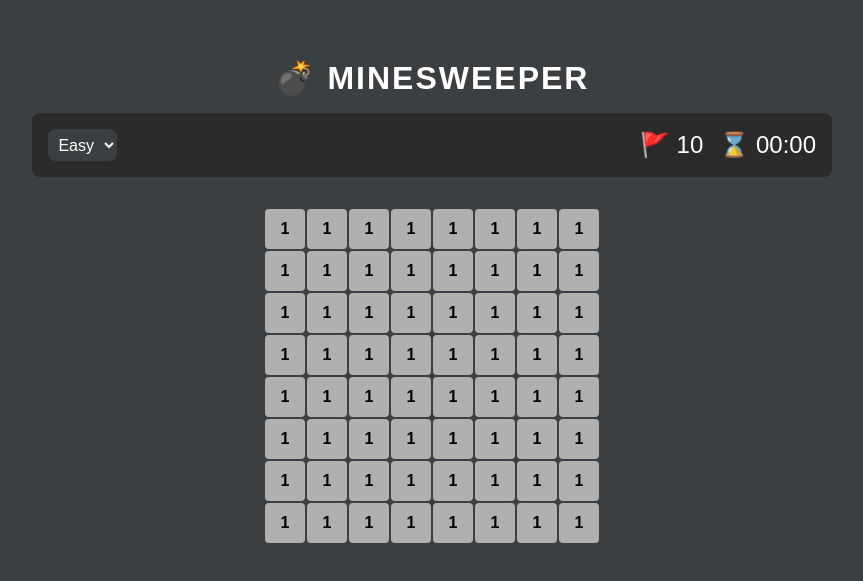
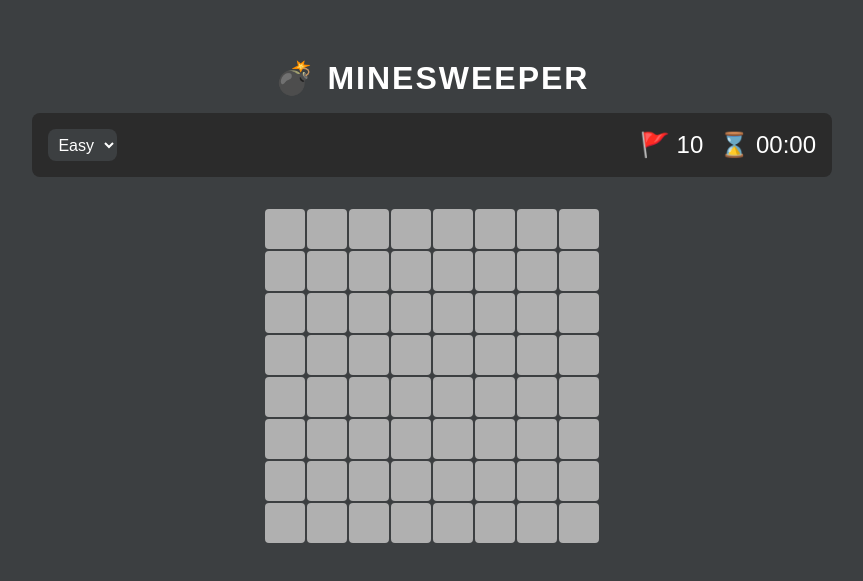
Before and after one commit to Krycha94/minesweeper, a React (Vite) app: page / in a window 1280 px wide. Shown: the part 107-688 px from the top of the page, without its empty margins (208-1071 px from the left). Built offline with nearby package versions, Linux system fonts and the light colour scheme.

Commit message:
Add function to create board with updated icons

```diff
--- a/src/App.jsx
+++ b/src/App.jsx
@@ -8,7 +8,7 @@ function App() {
 			<div className={styles.container}>
 				<h1 className={styles.title}>💣 Minesweeper</h1>
 				<Panel />
-				<Board />
+				<Board rows={8} cols={8} mines={10}/>
 			</div>
 		</main>
 	);
--- a/src/components/Board.jsx
+++ b/src/components/Board.jsx
@@ -1,73 +1,49 @@
+import { useEffect, useState } from "react";
 import Cell from "./Cell";
 import styles from "./Board.module.css";
 
-const Board = () => {
+const Board = ({ rows, cols, mines }) => {
+	const [cells, setCells] = useState([]);
+	// console.log(cells);
+
+	const createCells = () => {
+		const newCells = [];
+
+		for (let i = 0; i < rows; i++) {
+			for (let j = 0; j < cols; j++) {
+				newCells.push({
+					id: `${i}-${j}`,
+					row: i,
+					col: j,
+					isMine: false,
+					isRevealed: false,
+					isFlagged: false,
+					adjacentBombs: null,
+				});
+			}
+		}
+
+		//Generate random mines
+		let minesPlaced = 0;
+		while (minesPlaced < mines) {
+			const index = Math.floor(Math.random() * (rows * cols));
+			if (!newCells[index].isMine) {
+				newCells[index].isMine = true;
+				minesPlaced++;
+			}
+		}
+		setCells(newCells);
+	};
+
+	useEffect(() => {
+		createCells();
+	}, []);
+
 	return (
 		<section className={styles.board}>
-			<Cell />
-			<Cell />
-			<Cell />
-			<Cell />
-			<Cell />
-			<Cell />
-			<Cell />
-			<Cell />
-			<Cell />
-			<Cell />
-			<Cell />
-			<Cell />
-			<Cell />
-			<Cell />
-			<Cell />
-			<Cell />
-			<Cell />
-			<Cell />
-			<Cell />
-			<Cell />
-			<Cell />
-			<Cell />
-			<Cell />
-			<Cell />
-			<Cell />
-			<Cell />
-			<Cell />
-			<Cell />
-			<Cell />
-			<Cell />
-			<Cell />
-			<Cell />
-			<Cell />
-			<Cell />
-			<Cell />
-			<Cell />
-			<Cell />
-			<Cell />
-			<Cell />
-			<Cell />
-			<Cell />
-			<Cell />
-			<Cell />
-			<Cell />
-			<Cell />
-			<Cell />
-			<Cell />
-			<Cell />
-			<Cell />
-			<Cell />
-			<Cell />
-			<Cell />
-			<Cell />
-			<Cell />
-			<Cell />
-			<Cell />
-			<Cell />
-			<Cell />
-			<Cell />
-			<Cell />
-			<Cell />
-			<Cell />
-			<Cell />
-			<Cell />
+			{cells.map((cell) => (
+				<Cell key={cell.id} {...cell} />
+			))}
 		</section>
 	);
 };
--- a/src/components/Cell.jsx
+++ b/src/components/Cell.jsx
@@ -1,7 +1,12 @@
 import styles from "./Cell.module.css";
 
-const Cell = () => {
-	return <button className={styles.cell}>1</button>;
+const Cell = ({ isMine, isRevealed, isFlagged, adjacentBombs }) => {
+	return (
+		<button className={`${styles.cell} ${isRevealed ? styles.revealed : ""}`}>
+			{isRevealed && isMine ? "💣" : isFlagged && "🚩"}
+			{adjacentBombs}
+		</button>
+	);
 };
 
 export default Cell;
--- a/src/components/Cell.module.css
+++ b/src/components/Cell.module.css
@@ -11,3 +11,7 @@
 .cell:focus {
 	background-color: #f5f5f5;
 }
+
+.cell.revealed {
+	background-color: #f5f5f5;
+}
```
